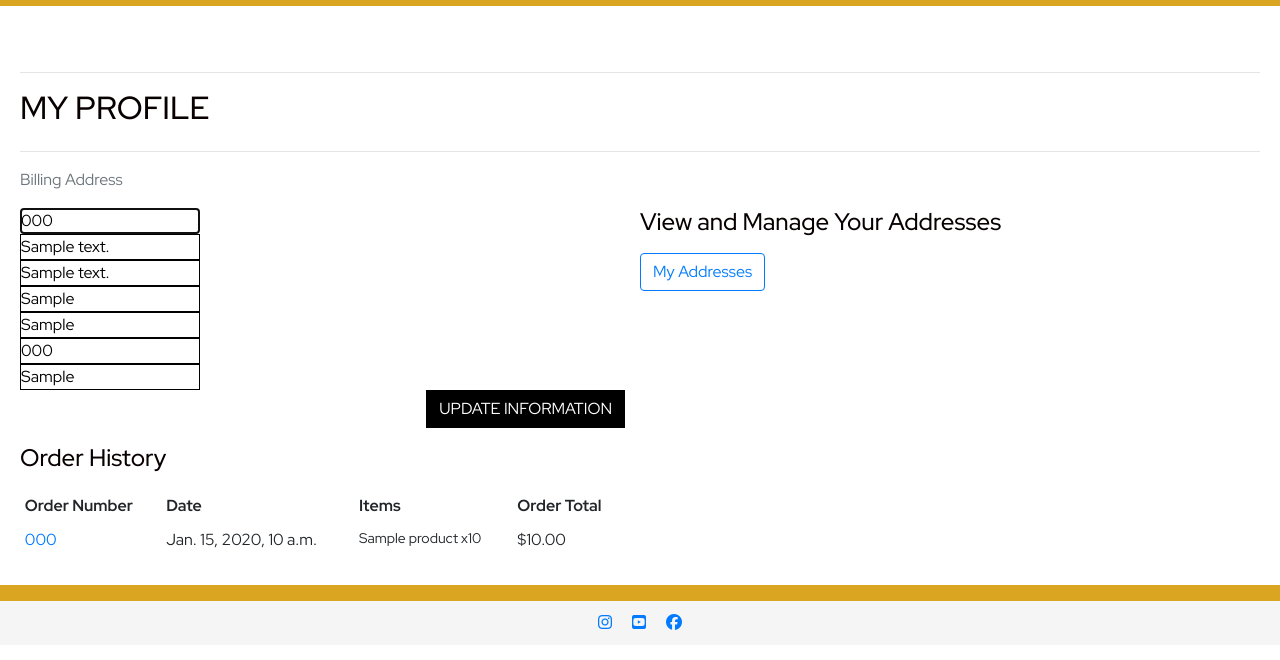
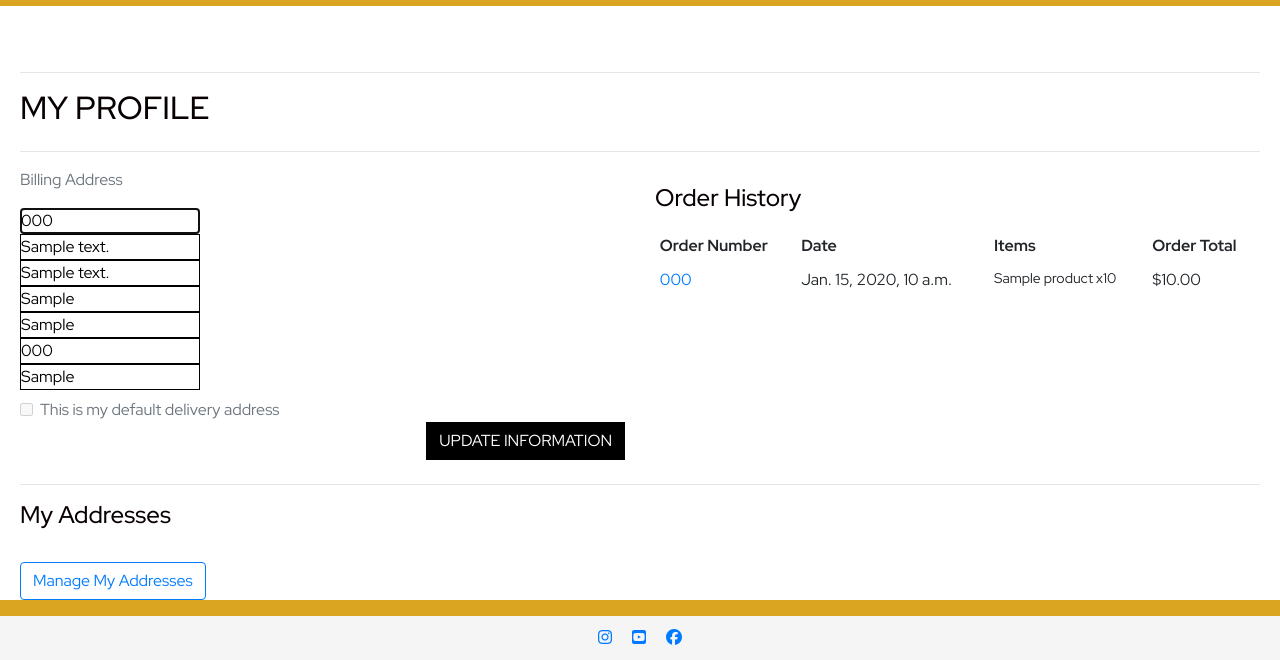
Before and after one commit to rich-p-rich/coffee-and-honey-p5, a Django app: page /profile/ in a window 1280 px wide. Shown: the part 248-908 px from the top of the page. Run offline with Django 3.2, Linux system fonts and the light colour scheme; the first user in the database is signed in; tables that the repository leaves empty hold one stand-in row (Sample ...); some libraries are stand-ins or nearby versions; some web fonts are replaced.

Commit message:
feat: add profile.js to manage address default

```diff
--- /dev/null
+++ b/profiles/static/js/profile.js
@@ -0,0 +1,26 @@
+document.addEventListener('DOMContentLoaded', function() {
+    const billingCheckbox = document.getElementById('billing-checkbox');
+
+    billingCheckbox.addEventListener('change', function() {
+        if (this.checked) {
+            // Send request to set the billing address as the default delivery address
+            fetch("{% url 'set_billing_as_default' %}", {
+                method: 'POST',
+                headers: {
+                    'X-CSRFToken': '{{ csrf_token }}',
+                    'Content-Type': 'application/json'
+                },
+                body: JSON.stringify({ default_delivery: true })
+            })
+            .then(response => {
+                if (response.ok) {
+                    alert("Billing address is now the default delivery address.");
+                    location.reload(); // Refresh to update UI
+                } else {
+                    alert("Failed to set default delivery address.");
+                }
+            })
+            .catch(error => console.error('Error:', error));
+        }
+    });
+});
--- a/profiles/templates/profiles/profile.html
+++ b/profiles/templates/profiles/profile.html
@@ -21,16 +21,17 @@
             <form class="mt-3" action="{% url 'profile' %}" method="POST" id="profile-update-form">
                 {% csrf_token %}
                 {{ form|crispy }}
+                <div class="form-check mt-2">
+                    <input class="form-check-input" type="checkbox" id="billing-checkbox"
+                           {% if is_billing_default %}checked{% endif %} disabled>
+                    <label class="form-check-label" for="billing-checkbox">
+                        This is my default delivery address
+                    </label>
+                </div>
                 <button class="btn btn-black rounded-0 text-uppercase float-right">Update Information</button>
             </form>
         </div>
-            <div class="mt-4">
-                    {% csrf_token %}
-                    <p><h4>View and Manage Your Addresses</h4></p>
-                    <a href="{% url 'saved_addresses' %}" class="btn btn-outline-primary">
-                        My Addresses
-                </a>
-            </div>
+
         <div class="col-12 col-lg-6">
             <p><h4>Order History</h4></p>
             <div class="order-history table-responsive">
@@ -72,10 +73,41 @@
             </div>
         </div>
     </div>
+
+    <!-- Section to View My Addresses -->
+    <div class="mt-4">
+        <hr>
+        <h4>My Addresses</h4>
+
+        <div class="list-group mb-4">
+            <!-- Display Different Default Shipping Address if Exists -->
+            {% if default_shipping_address and not is_billing_default %}
+                <div class="list-group-item bg-light">
+                    <h5 class="mb-1">
+                        Shipping Address
+                        <i class="fas fa-star text-warning" title="Default Shipping Address"></i>
+                    </h5>
+                    <p class="mb-1">
+                        {{ default_shipping_address.recipient_name }}<br>
+                        {{ default_shipping_address.recipient_street_address1 }}<br>
+                        {% if default_shipping_address.recipient_street_address2 %}
+                            {{ default_shipping_address.recipient_street_address2 }}<br>
+                        {% endif %}
+                        {{ default_shipping_address.recipient_town_or_city }}, {{ default_shipping_address.recipient_county }}<br>
+                        {{ default_shipping_address.recipient_postcode }}<br>
+                        {{ default_shipping_address.recipient_country }}
+                    </p>
+                </div>
+            {% endif %}
+        </div>
+
+        <a href="{% url 'saved_addresses' %}" class="btn btn-outline-primary">Manage My Addresses</a>
+    </div>
 </div>
 {% endblock %}
 
 {% block postloadjs %}
     {{ block.super }}
     <script type="text/javascript" src="{% static 'profiles/js/countryfield.js' %}"></script>
+    <script type="text/javascript" src="{% static 'profiles/js/profile.js' %}"></script>
 {% endblock %}
```
Also changed, not shown: profiles/templates/profiles/saved_addresses.html (+17 -0 lines). Lines whose indentation alone changed are shown as unchanged.
